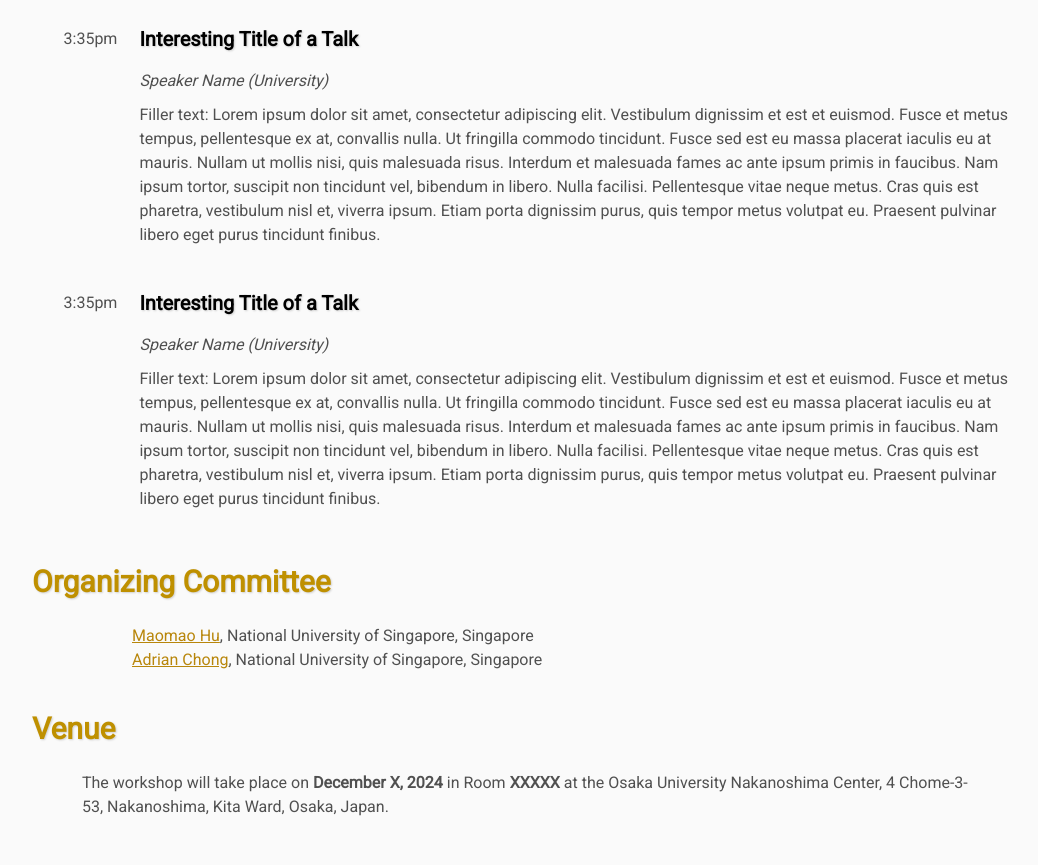
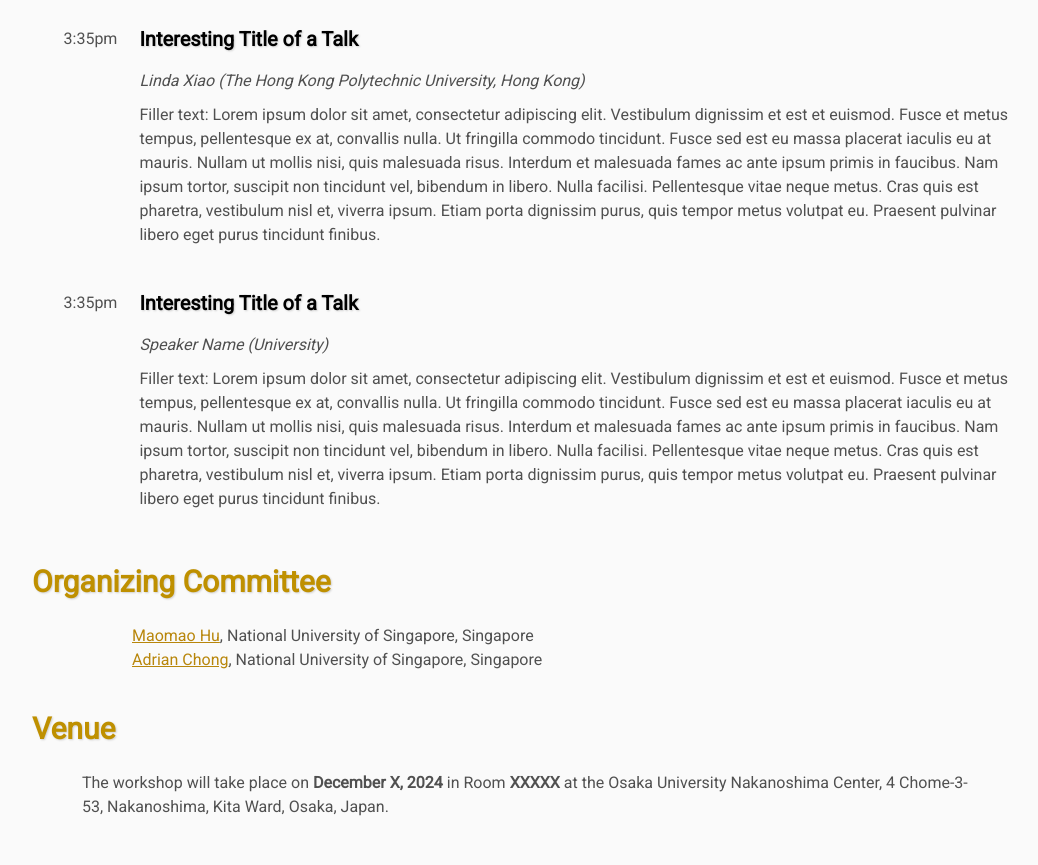
Before and after one commit to maomaohu-bior/maomaohu-bior.github.io, a plain HTML site: page index.html in a window 1280 px wide. Shown: the part 2198-3063 px from the top of the page, without its empty margins (108-1146 px from the left). Drawn offline with Linux system fonts and the light colour scheme; grey boxes are pictures that could not be loaded.

Commit message:
New commit by M. Hu

```diff
--- a/index.html
+++ b/index.html
@@ -157,7 +157,7 @@
         </tr>
     </table>
 
-    <table id="PUTSPEAKERNAMEHERE">
+    <table id="Linda Xiao">
         <tr>
             <td class="date" rowspan="3">
                 3:35pm
@@ -168,7 +168,7 @@
         </tr>
         <tr>
             <td class="speaker">
-                Speaker Name (University)
+                Linda Xiao (The Hong Kong Polytechnic University, Hong Kong)
             </td>
         </tr>
         <tr>
```
